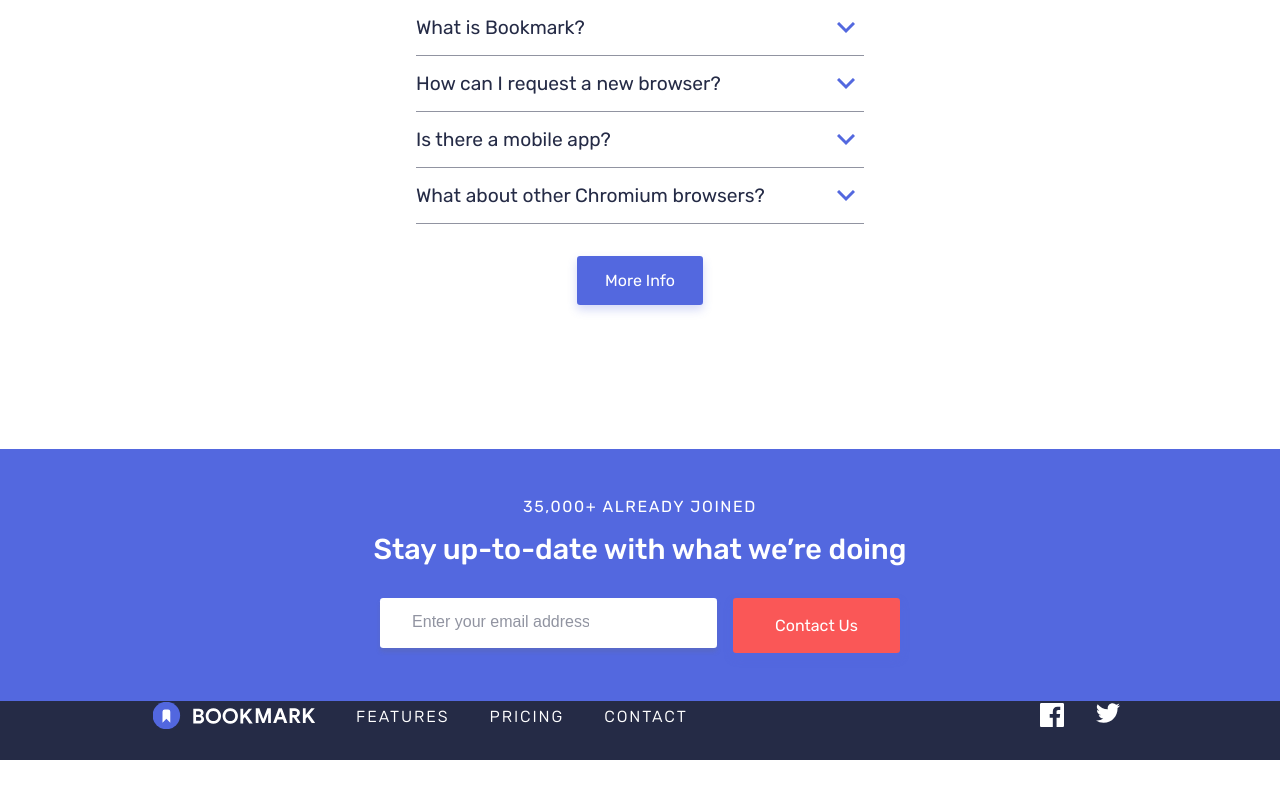
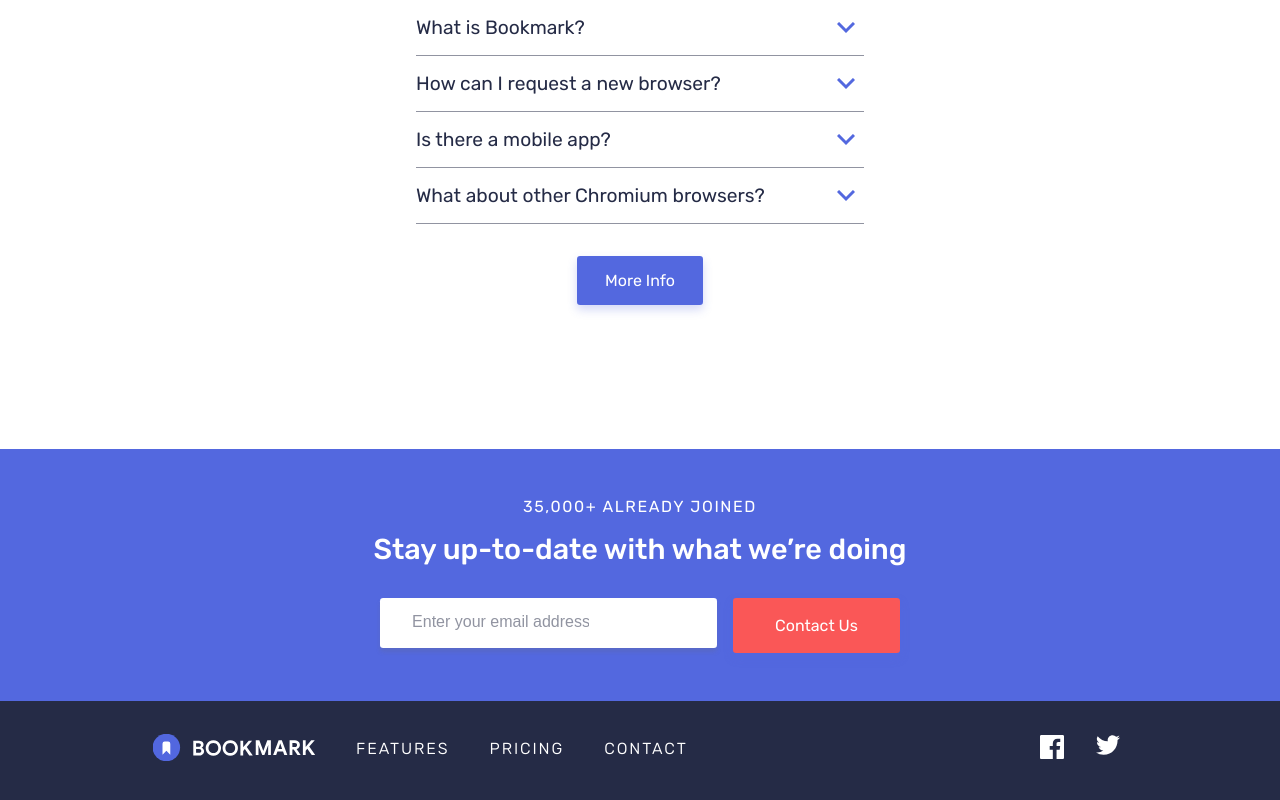
Before and after one commit to JungleGiu/Angular-clone, an Angular app: page / in a window 1280 px wide. Shown: the part 2864-3664 px from the top of the page. Before the commit the page ends 3624 px from the top, so only its background shows below. Built offline with nearby package versions, Linux system fonts and the light colour scheme.

Commit message:
added first tests for app component

```diff
--- a/src/app/components/footer/footer.scss
+++ b/src/app/components/footer/footer.scss
@@ -2,7 +2,7 @@
 
 footer {
   background-color: var.$primary-color;
-  padding: 2rem 10rem;
+  padding: 3rem 10rem;
   text-align: center;
   color: #ffffff;
   font-size: 1.2rem;
@@ -12,6 +12,7 @@ footer {
   align-items: center;
   gap: 1rem;
 }
+
 #footer-nav {
   display: flex;
   flex-direction: row;
@@ -20,6 +21,7 @@ footer {
   gap: 3rem;
   img {
     cursor: pointer;
+    margin: 1rem auto;
     scale: 1.1;
   }
   ul {
```
Also changed, not shown: 2 other files (tests, documents, lock files or other folders).
